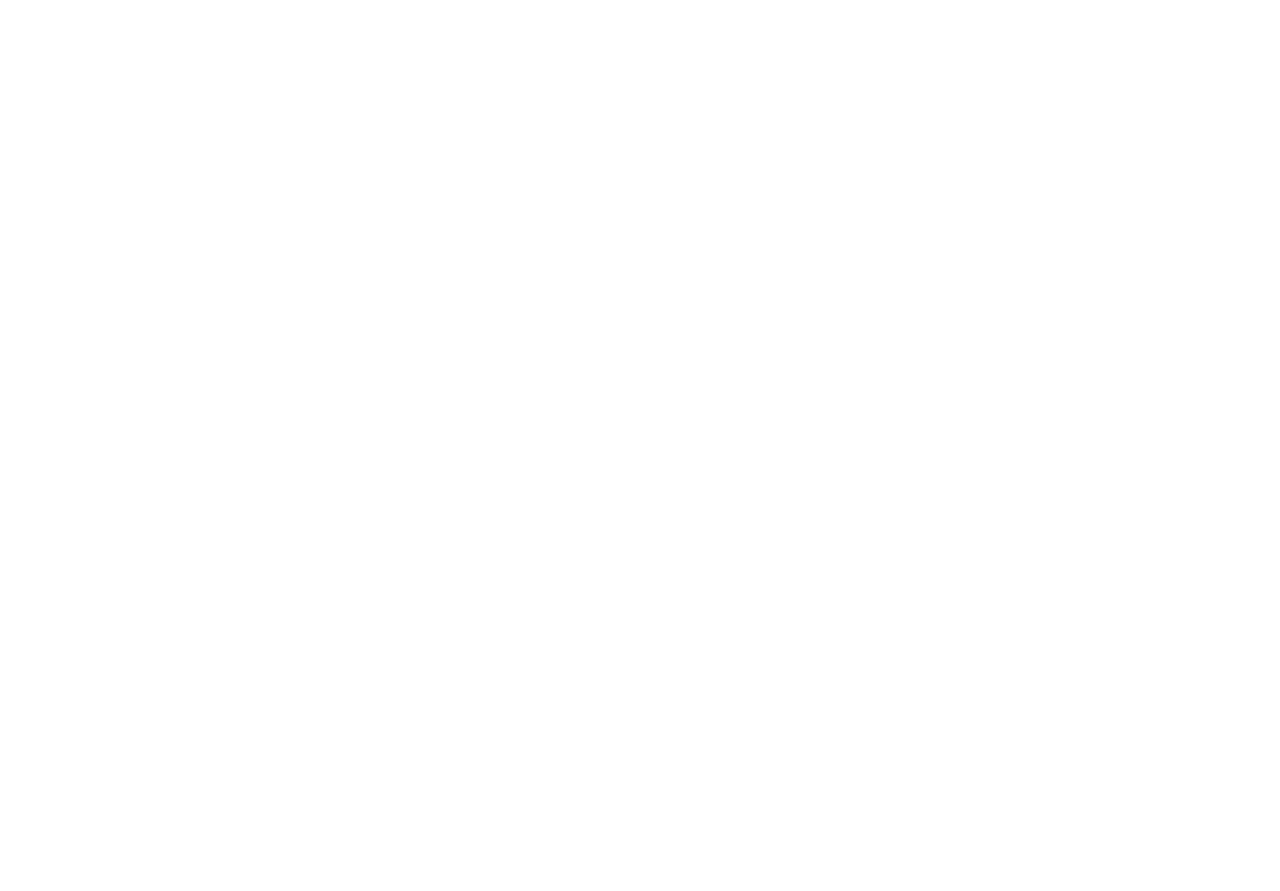
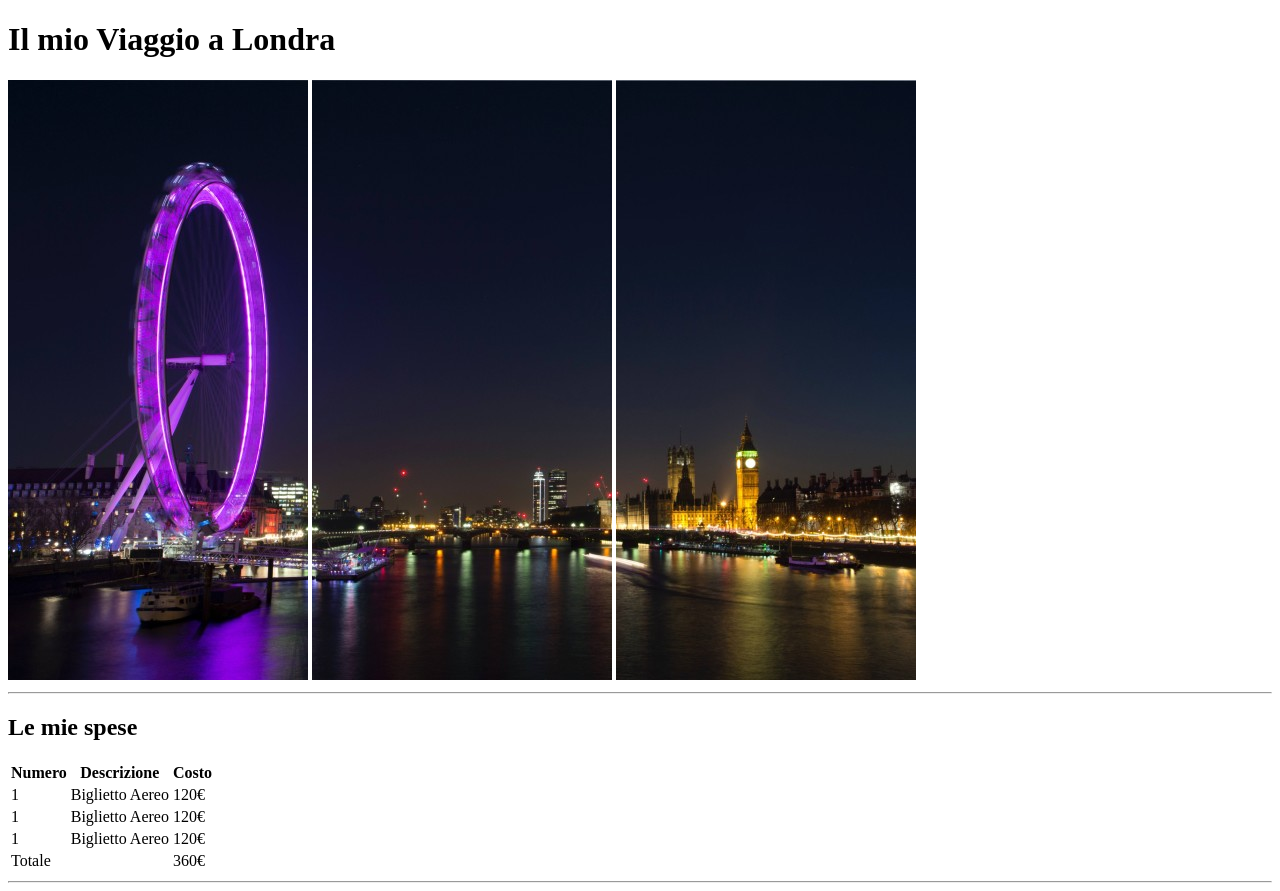
Before and after one commit to GIOVACAPE/html-london-trip, a plain HTML site: page index.html in a window 1280 px wide. Before the commit the page ends 800 px from the top, so only its background shows below. Drawn offline with Linux system fonts and the light colour scheme.

Commit message:
add img and table

```diff
--- a/index.html
+++ b/index.html
@@ -8,5 +8,57 @@
 </head>
 <body>
 
+    <!-- Titolo + immagini -->
+    <div>
+        <h1>Il mio Viaggio a Londra</h1>
+
+        <img src="img/1.jpg" alt="">
+        <img src="img/2.jpg" alt="">
+        <img src="img/3.jpg" alt="">
+
+    </div>
+
+    <hr>
+
+    <div>
+        <h2>Le mie spese</h2>
+
+        <table>
+            <thead>
+                <tr>
+                    <th>Numero</th>
+                    <th>Descrizione</th>
+                    <th>Costo</th>
+                </tr>
+            </thead>
+            <tbody>
+                <tr>
+                    <td>1</td>
+                    <td>Biglietto Aereo</td>
+                    <td>120€</td>
+                </tr>
+                <tr>
+                    <td>1</td>
+                    <td>Biglietto Aereo</td>
+                    <td>120€</td>
+                </tr>
+                <tr>
+                    <td>1</td>
+                    <td>Biglietto Aereo</td>
+                    <td>120€</td>
+                </tr>
+            </tbody>
+            <tfoot>
+                <tr>
+                    <td>Totale</td>
+                    <td></td>
+                    <td>360€</td>
+                </tr>
+            </tfoot>
+        </table>
+
+        <hr>
+
+    </div>
 </body>
 </html>
```
Also changed, not shown: img/1.jpg (added), img/2.jpg (added), img/3.jpg (added).
